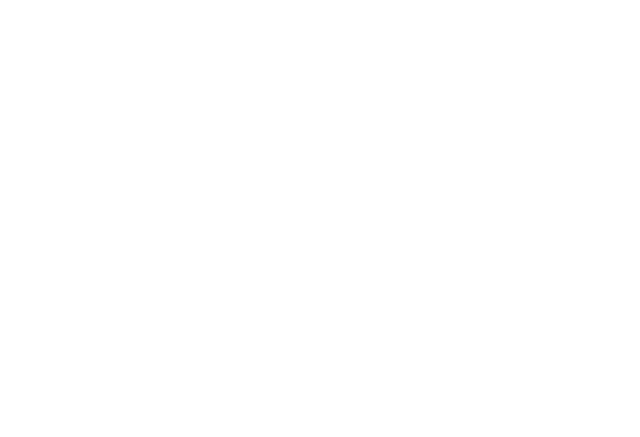
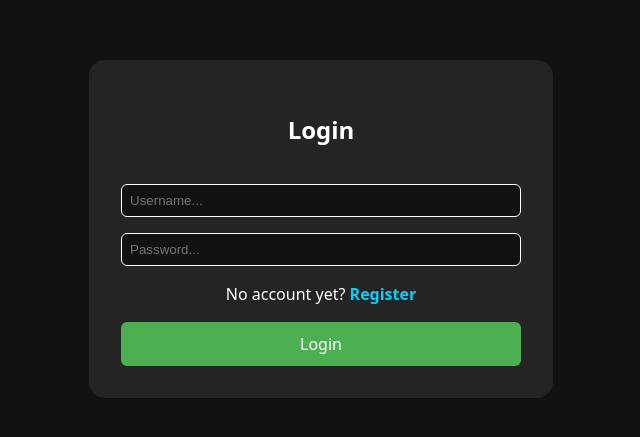
Before and after one commit to MopKim123/activity-log-app, a Vue app: page / in a window 1280 px wide. Shown: the part 171-608 px from the top of the page, without its empty margins (319-959 px from the left). Built offline with nearby package versions, Linux system fonts and the light colour scheme.

Commit message:
feat: add login

```diff
--- a/package.json
+++ b/package.json
@@ -12,7 +12,8 @@
     "axios": "^1.13.2",
     "pinia": "^3.0.4",
     "vue": "^3.5.24",
-    "vue-router": "^4.6.3"
+    "vue-router": "^4.6.3",
+    "vue3-toastify": "^0.2.8"
   },
   "devDependencies": {
     "@types/node": "^24.10.1",
--- a/src/App.vue
+++ b/src/App.vue
@@ -1,8 +1,13 @@
 <script setup lang="ts">
+import { ToastifyContainer } from 'vue3-toastify';
+
 </script>
 
 <template>
+    <toastify-container :clear-on-url-change="false"/>
+    <router-view />
 </template>
+
 
 <style scoped>
 </style>
--- /dev/null
+++ b/src/components/Auth/LoginComponent.vue
@@ -0,0 +1,97 @@
+<template>
+    <div class="login-container">
+        <h2>Login</h2>
+
+        <input
+            v-model="request.username"
+            placeholder="Username..."
+            required
+        />
+
+        <input
+            v-model="request.password"
+            type="password"
+            placeholder="Password..."
+            required
+            @keyup.enter="login"
+        />
+
+        <div class="footer">
+            <span>No account yet?
+                <b @click="goRegister">Register</b>
+            </span>
+        </div>
+
+        <button @click="login">Login</button>
+    </div>
+</template>
+
+<script setup lang="ts">
+import { ref } from 'vue'
+import { useRouter } from 'vue-router'
+import type { UserRequest } from '../../types/auth'
+import { toast } from 'vue3-toastify'
+import { useAuthStore } from '../../store/auth.store'
+
+const router = useRouter()
+const request = ref<UserRequest>({
+    username: '',
+    password: ''
+})
+
+function login() {
+    if (!request.value.username.trim() || !request.value.password.trim()) {
+        toast.error("Fill the required fields!")
+        return
+    }
+
+    const authStore = useAuthStore()
+    authStore.login(request.value, router)
+    toast.success(`Logged in as ${authStore.username}`)
+}
+
+function goRegister() {
+    router.push('/register')
+}
+</script>
+
+<style scoped>
+.login-container {
+    width: 90%;
+    max-width: 400px;
+    margin: 10vh auto;
+    padding: 2rem;
+    background: #242424;
+    color: white;
+    border-radius: 1rem;
+    display: flex;
+    flex-direction: column;
+    gap: 1rem;
+}
+
+input {
+    padding: 0.5rem;
+    border-radius: 6px;
+    border: 1px solid white;
+    background: #121212;
+    color: white;
+}
+
+button {
+    padding: 0.7rem;
+    background: #4CAF50;
+    color: white;
+    border: none;
+    border-radius: 6px;
+    cursor: pointer;
+}
+
+button:hover {
+    background: #45a049;
+}
+
+.footer b {
+    cursor: pointer;
+    color: #00d2fc;
+}
+</style>
--- a/src/main.ts
+++ b/src/main.ts
@@ -1,5 +1,22 @@
 import { createApp } from 'vue'
 import './style.css'
-import App from './App.vue'
+import App from "./App.vue";
+import { createPinia } from "pinia";
+import router from './router';
+import Vue3Toastify from 'vue3-toastify';
+import 'vue3-toastify/dist/index.css';
 
-createApp(App).mount('#app')
+const app = createApp(App);
+
+app.use(router);
+app.use(Vue3Toastify, {
+    position: "bottom-right",
+    autoClose: 3000,
+    pauseOnHover: true,
+    hideProgressBar: false,
+    newestOnTop: true,
+    theme: "dark",
+    clearOnUrlChange: false
+});
+app.use(createPinia());
+app.mount("#app");
--- /dev/null
+++ b/src/router/index.ts
@@ -0,0 +1,15 @@
+import { createRouter, createWebHistory, type RouteRecordRaw } from 'vue-router'
+import Login from '../views/Login.vue'
+import Register from '../views/Register.vue'
+
+const routes: RouteRecordRaw[] = [
+  { path: '/', component: Login },
+  { path: '/register', component: Register },
+]
+
+const router = createRouter({
+  history: createWebHistory(),
+  routes
+})
+
+export default router
--- /dev/null
+++ b/src/service/auth.ts
@@ -0,0 +1,32 @@
+import axios from "axios"
+import type { LoginResponse, UserRequest } from "../types/auth"
+import { toast } from "vue3-toastify"
+
+const API_BASE_URL = import.meta.env.VITE_API_URL
+
+export async function loginUser(user: UserRequest): Promise<LoginResponse> {
+    try {
+        const res = await axios.post<LoginResponse>(
+            `${API_BASE_URL}/users/login`,
+            user,
+            { withCredentials: true }
+        )
+        return res.data
+    } catch (error: any) {
+        throw new Error(error.response?.data?.message || "Login failed")
+    }
+}
+export async function registerUser(user: UserRequest): Promise<LoginResponse> {
+    try {
+        const res = await axios.post<LoginResponse>(
+            `${API_BASE_URL}/users/register`,
+            user,
+            { withCredentials: true }
+        )
+        if(res.status) toast.success("Register Successful!")
+        return res.data
+    } catch (error: any) {
+        if(error.response?.data?.status === 500) toast.error(`Registration Failed! Username is Taken`)
+        throw new Error(error.response?.data?.message || "Login failed")
+    }
+}
--- /dev/null
+++ b/src/store/auth.store.ts
@@ -0,0 +1,33 @@
+import { defineStore } from 'pinia'
+import type { LoginResponse, UserRequest } from '../types/auth'
+import { type Router } from 'vue-router'
+import { loginUser } from '../service/auth'
+
+export const useAuthStore = defineStore('auth', {
+    state: () => ({
+        userId: Number(localStorage.getItem('userId')),
+        username: localStorage.getItem('username'),
+    }),
+
+    actions: {
+        clear() {
+            localStorage.removeItem('userId')
+            localStorage.removeItem('username')
+        },
+        setUser(user: LoginResponse) {
+            this.username = user.username
+            localStorage.setItem("username", user.username)
+            localStorage.setItem("userId", user.id.toString())
+        },
+        async login(user: UserRequest, router: Router) {
+            try {
+                const data = await loginUser(user);
+                console.log("user",data)
+                this.setUser(data)
+                router.push('/home')
+            } catch (err) {
+                // toast.error(`User not found! ${err}`)
+            }
+        },
+    }
+})
--- a/src/style.css
+++ b/src/style.css
@@ -60,8 +60,6 @@
 
 #app {
   max-width: 1280px;
-  margin: 0 auto;
-  padding: 2rem;
   text-align: center;
 }
 
--- /dev/null
+++ b/src/views/Login.vue
@@ -0,0 +1,23 @@
+
+
+<template>
+    <div class="container">
+        <LoginComponent/>
+    </div>
+</template>
+
+<script setup lang="ts">
+import LoginComponent from '../components/Auth/LoginComponent.vue';
+
+</script>
+
+<style scoped>
+.container{
+    width: 100vw;
+    height: 100vh;
+    display: flex;
+    justify-content: center;
+    align-items: center;
+    background-color: #121212;
+}
+</style>
```
Also changed, not shown: src/components/shared/NavBar.vue (added, +173 -0 lines), src/types/auth.d.ts (added, +16 -0 lines), 2 other files (tests, documents, lock files or other folders).
